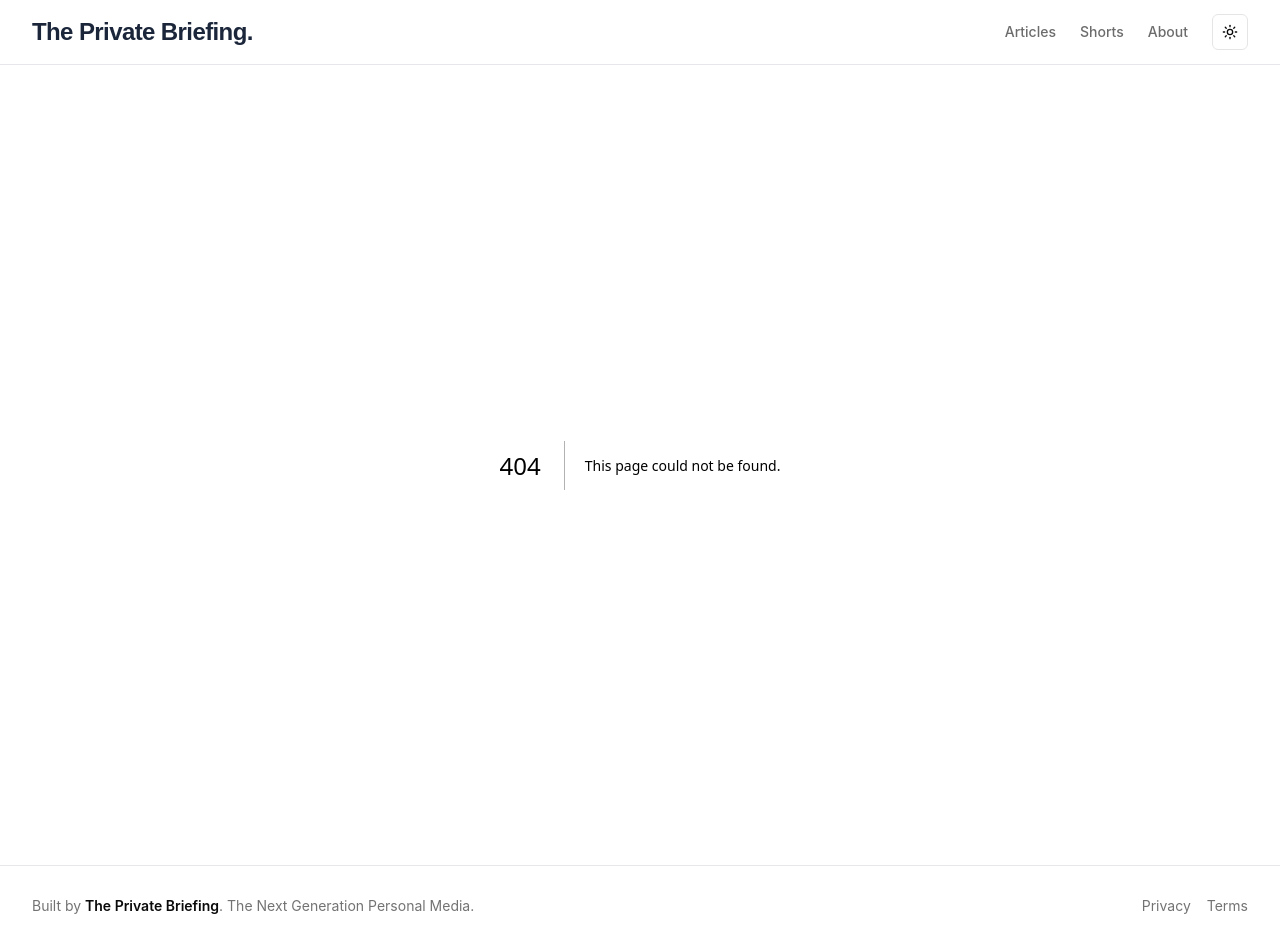
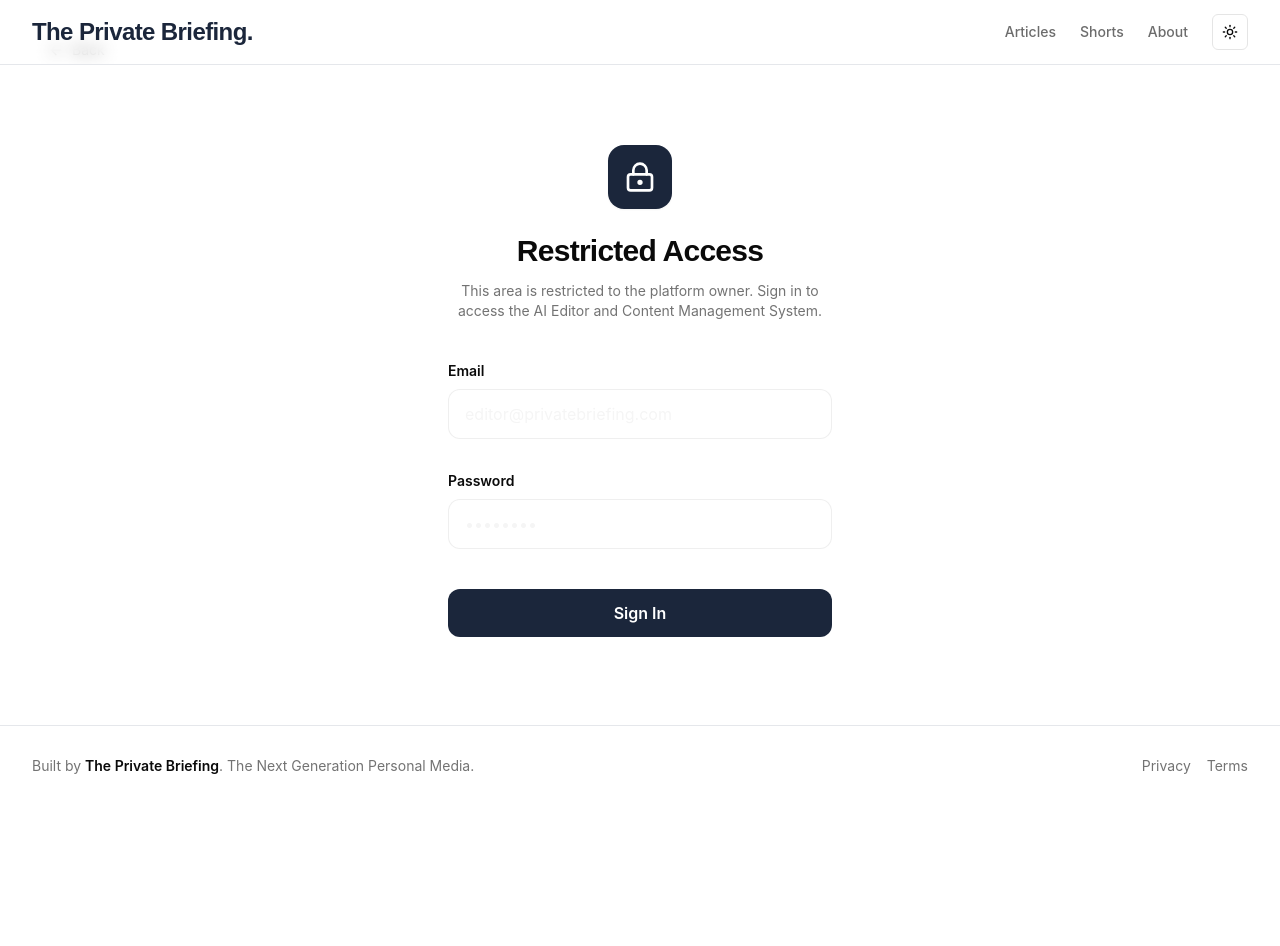
Before and after one commit to sangbinbag74-lang/-, a Next.js app: page /login in a window 1280 px wide. Before the commit this address had no page. After the commit the page ends 806 px from the top, so only its background shows below. Built offline with nearby package versions, Linux system fonts and the light colour scheme; a web font is replaced by a local one.

Commit message:
feat: 관리자 로그인 및 인증 시스템 구현

```diff
--- a/package.json
+++ b/package.json
@@ -9,6 +9,7 @@
     "lint": "next lint"
   },
   "dependencies": {
+    "@supabase/ssr": "^0.8.0",
     "@supabase/supabase-js": "^2.97.0",
     "class-variance-authority": "^0.7.1",
     "clsx": "^2.1.1",
--- a/src/app/admin/page.tsx
+++ b/src/app/admin/page.tsx
@@ -1,5 +1,6 @@
 import Link from "next/link";
-import { BarChart3, Users, FileText, MousePointerClick, Plus, Settings, ArrowUpRight } from "lucide-react";
+import { BarChart3, Users, FileText, MousePointerClick, Plus, Settings, ArrowUpRight, LogOut } from "lucide-react";
+import { logout } from '@/app/login/actions'
 
 export default function AdminDashboard() {
     const stats = [
@@ -26,7 +27,12 @@ export default function AdminDashboard() {
                     <p className="text-muted-foreground mt-1 text-sm">Welcome back, Editor. Here is your platform overview.</p>
                 </div>
                 <div className="flex items-center gap-3">
-                    <Link href="/admin/settings" className="p-2 border border-border/60 rounded-lg text-muted-foreground hover:bg-accent transition-colors">
+                    <form action={logout}>
+                        <button className="p-2 border border-border/60 rounded-lg text-muted-foreground hover:bg-red-500/10 hover:border-red-500/30 hover:text-red-500 transition-colors" title="Log out">
+                            <LogOut className="w-5 h-5" />
+                        </button>
+                    </form>
+                    <Link href="/admin/settings" className="p-2 border border-border/60 rounded-lg text-muted-foreground hover:bg-accent transition-colors" title="Settings">
                         <Settings className="w-5 h-5" />
                     </Link>
                     <Link href="/admin/editor" className="inline-flex items-center justify-center rounded-lg text-sm font-medium transition-colors bg-brand-deepNavy dark:bg-foreground text-white dark:text-background hover:opacity-90 h-10 px-5 py-2 shadow-sm font-semibold">
@@ -50,7 +56,7 @@ export default function AdminDashboard() {
                             <div>
                                 <h3 className="text-3xl font-bold text-foreground mb-1">{stat.value}</h3>
                                 <p className={`text-xs font-medium flex items-center ${stat.trend === 'up' ? 'text-green-600 dark:text-green-400' :
-                                        stat.trend === 'down' ? 'text-red-600 dark:text-red-400' : 'text-muted-foreground'
+                                    stat.trend === 'down' ? 'text-red-600 dark:text-red-400' : 'text-muted-foreground'
                                     }`}>
                                     {stat.trend === 'up' && <ArrowUpRight className="mr-1 h-3 w-3" />}
                                     {stat.change}
--- /dev/null
+++ b/src/app/login/actions.ts
@@ -0,0 +1,32 @@
+'use server'
+
+import { revalidatePath } from 'next/cache'
+import { redirect } from 'next/navigation'
+import { createClient } from '@/lib/supabase/server'
+
+export async function login(formData: FormData) {
+    const supabase = createClient()
+
+    // type-casting here for convenience
+    // in practice, you should validate your inputs
+    const data = {
+        email: formData.get('email') as string,
+        password: formData.get('password') as string,
+    }
+
+    const { error } = await supabase.auth.signInWithPassword(data)
+
+    if (error) {
+        redirect('/login?message=Could not authenticate user')
+    }
+
+    revalidatePath('/admin', 'layout')
+    redirect('/admin')
+}
+
+export async function logout() {
+    const supabase = createClient()
+    await supabase.auth.signOut()
+
+    redirect('/login')
+}
--- /dev/null
+++ b/src/app/login/page.tsx
@@ -0,0 +1,69 @@
+import Link from 'next/link';
+import { login } from './actions'
+import { ArrowLeft, LockKeyhole } from 'lucide-react';
+
+export default function LoginPage({
+    searchParams,
+}: {
+    searchParams: { message: string }
+}) {
+    return (
+        <div className="flex-1 flex flex-col w-full px-8 sm:max-w-md justify-center gap-2 min-h-[calc(100vh-140px)] mx-auto animate-in fade-in slide-in-from-bottom-4 duration-700">
+
+            <Link
+                href="/"
+                className="absolute left-8 top-8 py-2 px-4 rounded-md no-underline text-foreground bg-btn-background hover:bg-btn-background-hover flex items-center group text-sm"
+            >
+                <ArrowLeft className="mr-2 h-4 w-4 transition-transform group-hover:-translate-x-1" />
+                Back
+            </Link>
+
+            <form className="animate-in flex-1 flex flex-col w-full justify-center gap-2 text-foreground">
+
+                <div className="mb-8 flex flex-col items-center justify-center text-center">
+                    <div className="w-16 h-16 bg-brand-deepNavy dark:bg-brand-mutedBlue/20 rounded-2xl flex items-center justify-center mb-6 shadow-sm">
+                        <LockKeyhole className="w-8 h-8 text-white dark:text-brand-mutedBlue" />
+                    </div>
+                    <h1 className="text-3xl font-serif font-bold text-foreground tracking-tight">Restricted Access</h1>
+                    <p className="text-muted-foreground text-sm mt-3 text-balance">
+                        This area is restricted to the platform owner. Sign in to access the AI Editor and Content Management System.
+                    </p>
+                </div>
+
+                <label className="text-sm font-semibold" htmlFor="email">
+                    Email
+                </label>
+                <input
+                    className="rounded-xl px-4 py-3 bg-card border border-border/60 mb-6 placeholder:text-muted focus:outline-none focus:ring-2 focus:ring-brand-mutedBlue/50 transition-all font-sans"
+                    name="email"
+                    placeholder="editor@privatebriefing.com"
+                    required
+                />
+
+                <label className="text-sm font-semibold" htmlFor="password">
+                    Password
+                </label>
+                <input
+                    className="rounded-xl px-4 py-3 bg-card border border-border/60 mb-8 placeholder:text-muted focus:outline-none focus:ring-2 focus:ring-brand-mutedBlue/50 transition-all font-sans"
+                    type="password"
+                    name="password"
+                    placeholder="••••••••"
+                    required
+                />
+
+                <button
+                    formAction={login}
+                    className="bg-brand-deepNavy dark:bg-foreground text-white dark:text-background font-semibold rounded-xl px-4 py-3 text-foreground hover:opacity-90 transition-opacity mb-2"
+                >
+                    Sign In
+                </button>
+
+                {searchParams?.message && (
+                    <p className="mt-4 p-4 bg-red-500/10 text-red-500 text-center text-sm font-medium rounded-xl">
+                        {searchParams.message}
+                    </p>
+                )}
+            </form>
+        </div>
+    )
+}
--- /dev/null
+++ b/src/lib/supabase/server.ts
@@ -0,0 +1,29 @@
+import { createServerClient } from '@supabase/ssr'
+import { cookies } from 'next/headers'
+
+export function createClient() {
+    const cookieStore = cookies()
+
+    return createServerClient(
+        process.env.NEXT_PUBLIC_SUPABASE_URL!,
+        process.env.NEXT_PUBLIC_SUPABASE_ANON_KEY!,
+        {
+            cookies: {
+                getAll() {
+                    return cookieStore.getAll()
+                },
+                setAll(cookiesToSet) {
+                    try {
+                        cookiesToSet.forEach(({ name, value, options }) =>
+                            cookieStore.set(name, value, options)
+                        )
+                    } catch {
+                        // The `setAll` method was called from a Server Component.
+                        // This can be ignored if you have middleware refreshing
+                        // user sessions.
+                    }
+                },
+            },
+        }
+    )
+}
```
Also changed, not shown: src/lib/supabase/middleware.ts (added, +49 -0 lines), src/middleware.ts (added, +19 -0 lines), 1 other file (tests, documents, lock files or other folders).
